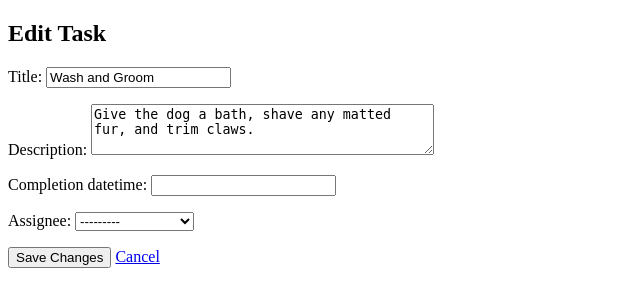
After one commit to ChristosJovanovicFokas/PawPlan, a Django app: page /task/edit/1/ in a window 1280 px wide. The commit adds this page. Shown: the top 307 px of the page, without its empty margins (0-640 px from the left). Run offline with Django 5.2, Linux system fonts and the light colour scheme; data comes from the database, SQL or seed files in the repository.

Commit message:
add ability to edit/delete tasks, improve str method on models, start form object for Task

```diff
--- a/pawplan/core/forms.py
+++ b/pawplan/core/forms.py
@@ -1,6 +1,17 @@
 from django import forms
 from .models import Task
+
 
 class AddTaskForm(forms.Form):
     title = forms.CharField(max_length=100)
     description = forms.CharField(widget=forms.Textarea)
+
+
+class TaskForm(forms.ModelForm):
+    class Meta:
+        model = Task
+        fields = ["title", "description", "completion_datetime", "assignee"]
+        widgets = {
+            "title": forms.TextInput(attrs={"class": "form-control"}),
+            "description": forms.Textarea(attrs={"rows": 3}),
+        }
--- a/pawplan/core/models.py
+++ b/pawplan/core/models.py
@@ -25,6 +25,9 @@ class Address(models.Model):
     postal = models.TextField(max_length=20)
     country = models.TextField(max_length=10)
 
+    def __str__(self):
+        return f"{self.street1}, {self.city}, {self.state} {self.postal}"
+
 
 class Shelter(models.Model):
     """
@@ -42,6 +45,9 @@ class Shelter(models.Model):
     phone_number = models.CharField(max_length=20)
     email_address = models.EmailField()
     address = models.ForeignKey(Address, on_delete=models.CASCADE)
+
+    def __str__(self):
+        return self.name
 
 
 class Person(PolymorphicModel):
@@ -62,6 +68,9 @@ class Person(PolymorphicModel):
     phone_number = models.CharField(max_length=100)
     email = models.CharField(max_length=100)
     address = models.ForeignKey(Address, on_delete=models.CASCADE)
+
+    def __str__(self):
+        return self.name
 
 
 class Worker(Person):
@@ -182,6 +191,9 @@ class Animal(PolymorphicModel):
                     animal=self,
                 )
                 automatic_task.save()
+
+    def __str__(self):
+        return self.name
 
 
 class Dog(Animal):
@@ -352,6 +364,9 @@ class Task(models.Model):
     def is_completed(self):
         return self.completion_datetime is not None
 
+    def __str__(self):
+        return self.title
+
 
 class AnimalTask(Task):
     """
--- /dev/null
+++ b/pawplan/core/templates/edit_task.html
@@ -0,0 +1,13 @@
+{% extends 'base.html' %}
+
+{% block content %}
+<div class="container">
+    <h2>Edit Task</h2>
+    <form action="" method="post">
+        {% csrf_token %}
+        {{ form.as_p }}
+        <button type="submit" class="btn btn-primary">Save Changes</button>
+        <a href="{% url 'worker_dash' %}" class="btn btn-secondary">Cancel</a>
+    </form>
+</div>
+{% endblock %}
--- a/pawplan/core/templates/task_list.html
+++ b/pawplan/core/templates/task_list.html
@@ -10,6 +10,12 @@
         <p>Created: {{ task.creation_datetime }}</p>
         <p>Role: {{ task.required_role }}</p>
         <p>Is Complete: {{ task.is_completed }}</p>
+        <a href="{% url 'edit_task' task.id %}">Edit</a>
+        <!-- delete button using a form for CSRF protection -->
+        <form action="{% url 'delete_task' task.id %}" method="post" style="display: inline;">
+            {% csrf_token %}
+            <button type="submit" onclick="return confirm('Are you sure you want to delete this task?');">Delete</button>
+        </form>
     </div>
 {% empty %}
     <p>No tasks found.</p>
--- a/pawplan/core/views.py
+++ b/pawplan/core/views.py
@@ -1,5 +1,7 @@
-from django.shortcuts import render
+from django.shortcuts import render, redirect, get_object_or_404
+from django.views.decorators.http import require_POST
 from .models import Animal, Task, Worker
+from .forms import TaskForm
 
 # Create your views here.
 
@@ -91,3 +93,22 @@ def sort_tasks(request):
     tasks = Task.objects.all().order_by(sort_key)
 
     return render(request, "task_list.html", {"tasks": tasks})
+
+
+def edit_task(request, task_id):
+    task = get_object_or_404(Task, id=task_id)
+    if request.method == "POST":
+        form = TaskForm(request.POST, instance=task)
+        if form.is_valid():
+            form.save()
+            return redirect("tasks_list")  # Redirect to the tasks list
+    else:
+        form = TaskForm(instance=task)
+    return render(request, "edit_task.html", {"form": form})
+
+
+@require_POST
+def delete_task(request, task_id):
+    task = get_object_or_404(Task, id=task_id)
+    task.delete()
+    return redirect("tasks_list")  # Redirect to the tasks list
--- a/pawplan/pawplan/urls.py
+++ b/pawplan/pawplan/urls.py
@@ -32,4 +32,6 @@ urlpatterns = [
     path("filter_tasks/", views.filter_tasks, name="filter_tasks"),
     path("sort_tasks/", views.sort_tasks, name="sort_tasks"),
     path("login/", views.login, name="login"),
+    path("task/edit/<int:task_id>/", views.edit_task, name="edit_task"),
+    path("task/delete/<int:task_id>/", views.delete_task, name="delete_task"),
 ] + static(settings.STATIC_URL, document_root=settings.STATIC_ROOT)
```
